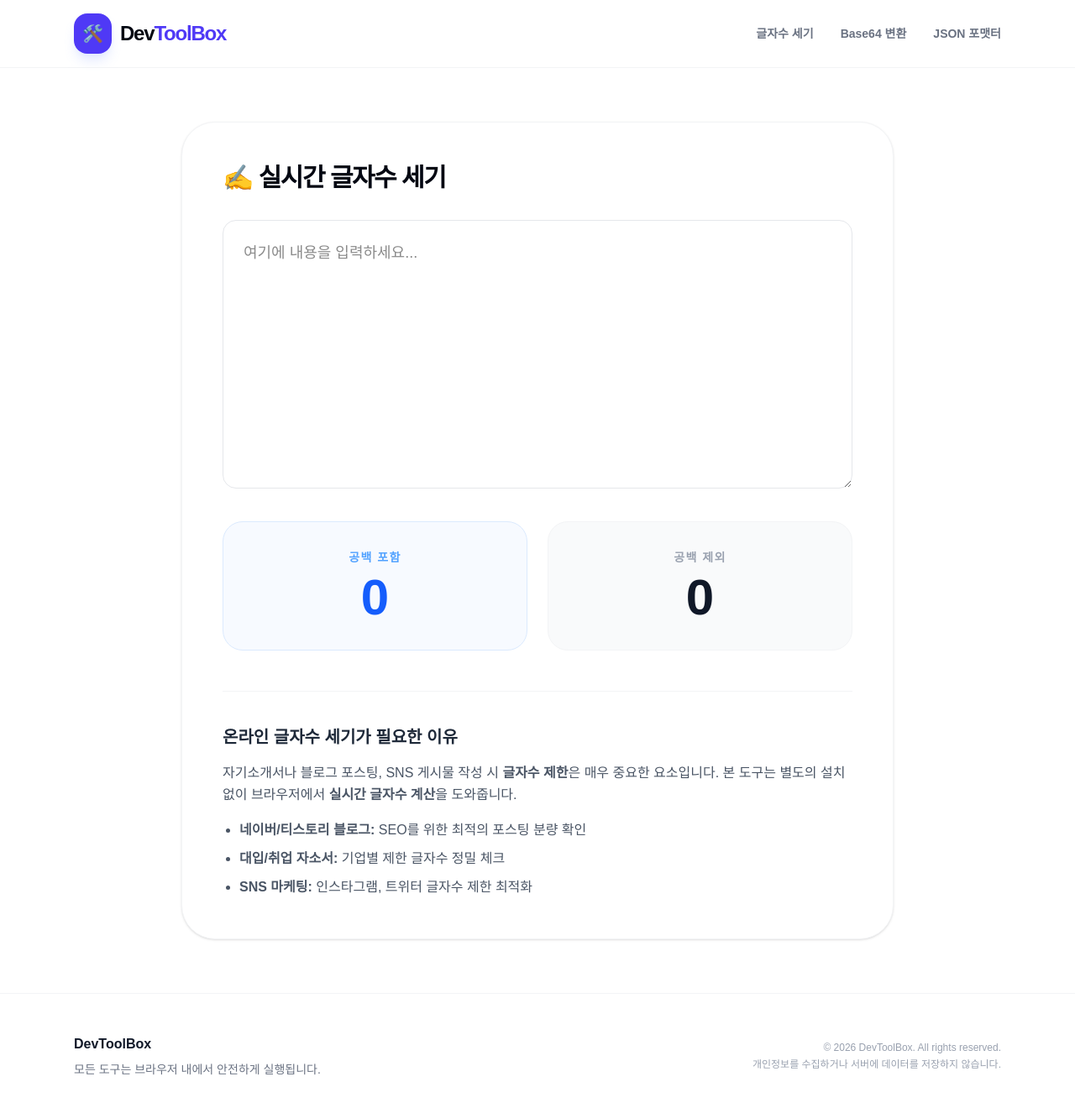
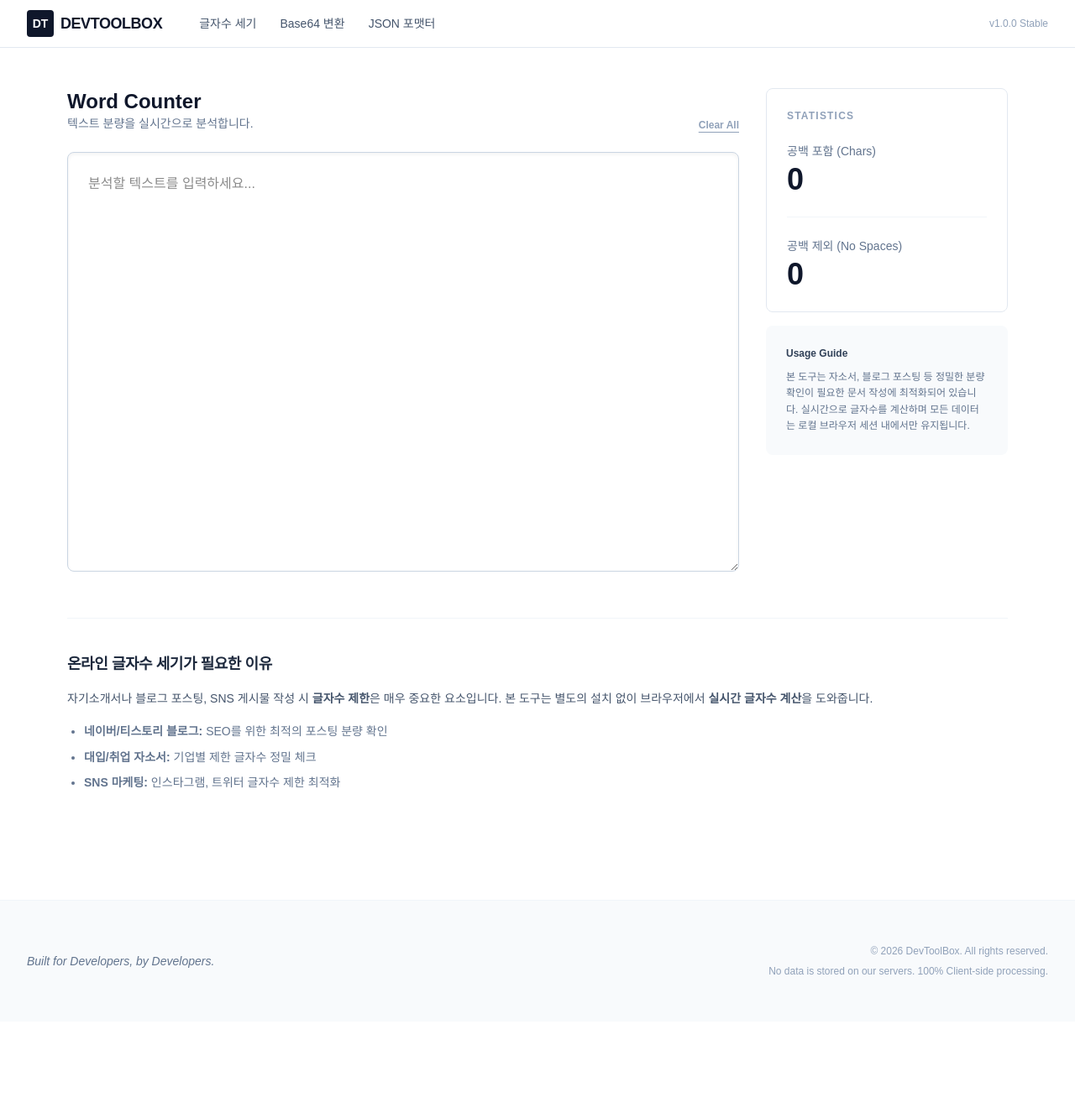
Before and after one commit to gjehdalshh/Development-Tools, a Next.js app: page /word-counter in a window 1280 px wide. Shown: the top 1320 px of the page at 84% size. After the commit the page ends 1217 px from the top, so only its background shows below. Built offline with nearby package versions, Linux system fonts and the light colour scheme.

Commit message:
design: Professional web-style UI overhaul with SEO content

```diff
--- a/app/base64/page.tsx
+++ b/app/base64/page.tsx
@@ -6,34 +6,33 @@ export default function Base64Tool() {
   const [result, setResult] = useState('');
 
   const handleAction = (type: 'en' | 'de') => {
-    try {
-      setResult(type === 'en' ? btoa(input) : atob(input));
-    } catch {
-      alert('올바른 형식이 아닙니다. 입력을 확인하세요.');
-    }
+    try { setResult(type === 'en' ? btoa(input) : atob(input)); } catch { alert('Invalid input format.'); }
   };
 
   return (
-    <div className="max-w-4xl mx-auto px-6">
-      <div className="bg-white rounded-[2.5rem] shadow-sm border border-gray-100 p-8 md:p-12">
-        <h2 className="text-3xl font-black text-gray-950 tracking-tighter mb-8">🔗 Base64 인코더/디코더</h2>
+    <div className="max-w-4xl mx-auto px-4 py-12">
+      <header className="mb-10">
+        <h2 className="text-2xl font-bold text-slate-900 tracking-tight uppercase">Base64 Converter</h2>
+        <p className="text-sm text-slate-400 font-medium mt-1">Encode or Decode data instantly</p>
+      </header>
 
+      <div className="space-y-6">
         <textarea
-          className="w-full h-40 p-6 border border-gray-200 rounded-2xl focus:ring-4 focus:ring-indigo-100 focus:border-indigo-400 outline-none font-mono mb-6 transition-all"
-          placeholder="변환할 텍스트를 입력하세요..."
+          className="w-full h-40 p-5 border border-slate-300 rounded focus:border-slate-900 outline-none font-mono text-sm bg-slate-50/30"
+          placeholder="데이터를 입력하세요..."
           value={input}
           onChange={(e) => setInput(e.target.value)}
         />
 
-        <div className="flex gap-4 mb-10">
-          <button onClick={() => handleAction('en')} className="flex-1 bg-indigo-600 text-white py-4 rounded-2xl font-black hover:bg-indigo-700 transition shadow-lg shadow-indigo-100">인코딩</button>
-          <button onClick={() => handleAction('de')} className="flex-1 bg-gray-900 text-white py-4 rounded-2xl font-black hover:bg-gray-800 transition shadow-lg shadow-gray-200">디코딩</button>
+        <div className="flex -space-x-px">
+          <button onClick={() => handleAction('en')} className="flex-1 bg-slate-900 text-white py-3 font-bold text-xs uppercase tracking-widest hover:bg-slate-800 transition rounded-l">Encode</button>
+          <button onClick={() => handleAction('de')} className="flex-1 bg-white border border-slate-300 text-slate-900 py-3 font-bold text-xs uppercase tracking-widest hover:bg-slate-50 transition rounded-r">Decode</button>
         </div>
 
         {result && (
-          <div className="p-8 bg-gray-950 rounded-3xl border border-gray-800 relative group mb-12">
-            <div className="text-xs font-bold text-gray-500 mb-3 uppercase tracking-[0.2em]">Result</div>
-            <code className="text-indigo-400 break-all font-mono leading-relaxed">{result}</code>
+          <div className="p-6 bg-slate-900 rounded">
+            <div className="text-[10px] font-bold text-slate-500 mb-2 uppercase tracking-widest">Output</div>
+            <code className="text-slate-100 text-sm break-all font-mono leading-relaxed">{result}</code>
           </div>
         )}
 
--- a/app/json-formatter/page.tsx
+++ b/app/json-formatter/page.tsx
@@ -6,37 +6,34 @@ export default function JsonFormatter() {
   const [result, setResult] = useState('');
 
   const format = () => {
-    try {
-      setResult(JSON.stringify(JSON.parse(input), null, 2));
-    } catch {
-      alert('올바른 JSON 형식이 아닙니다.');
-    }
+    try { setResult(JSON.stringify(JSON.parse(input), null, 2)); } catch { alert('Invalid JSON Syntax.'); }
   };
 
   return (
-    <div className="max-w-4xl mx-auto px-6">
-      <div className="bg-white rounded-[2.5rem] shadow-sm border border-gray-100 p-8 md:p-12">
-        <h2 className="text-3xl font-black text-gray-950 tracking-tighter mb-8">📦 JSON 포맷터</h2>
+    <div className="max-w-4xl mx-auto px-4 py-12">
+      <header className="mb-10">
+        <h2 className="text-2xl font-bold text-slate-900 tracking-tight uppercase tracking-tighter">JSON Formatter</h2>
+        <p className="text-sm text-slate-400 font-medium mt-1">Beautify and Validate JSON structures</p>
+      </header>
 
       <textarea
-          className="w-full h-56 p-6 border border-gray-200 rounded-2xl focus:ring-4 focus:ring-emerald-100 focus:border-emerald-400 outline-none font-mono text-sm mb-6 transition-all"
+        className="w-full h-56 p-5 border border-slate-300 rounded focus:border-slate-900 outline-none font-mono text-sm bg-slate-50/30 mb-4"
         placeholder='{"key": "value", "array": [1, 2, 3]}'
         value={input}
         onChange={(e) => setInput(e.target.value)}
       />
 
-        <button onClick={format} className="w-full bg-emerald-600 text-white py-4 rounded-2xl font-black hover:bg-emerald-700 transition shadow-lg shadow-emerald-100 mb-10">JSON 정렬하기 (Beautify)</button>
+      <button onClick={format} className="w-full bg-slate-900 text-white py-3.5 font-bold text-xs uppercase tracking-widest hover:bg-slate-800 transition rounded mb-8">Format JSON</button>
 
       {result && (
-          <div className="mb-12">
-            <pre className="p-8 bg-gray-950 text-emerald-400 rounded-3xl overflow-x-auto text-sm font-mono leading-relaxed border border-gray-800">
+        <pre className="p-6 bg-slate-50 border border-slate-200 rounded text-slate-700 text-sm font-mono overflow-x-auto leading-relaxed mb-12">
           {result}
         </pre>
-          </div>
       )}
 
       <article className="pt-10 border-t border-gray-100 text-gray-600 leading-relaxed text-sm">
-          <h3 className="text-xl font-bold text-gray-800 mb-4">온라인 JSON 포맷터가 필요한 순간</h3>
+          <h3 className="text-xl font-bold text-gray-800 mb-4">온라인 JSON 포맷터의 활용</h3>
+          <p>복잡하게 엉킨 API 응답 데이터를 가독성 있게 정렬합니다. 2-space 들여쓰기를 표준으로 제공합니다.</p>
           <p className="mb-4">
             API 응답 결과가 한 줄로 뭉쳐있어 구조 파악이 어려울 때, 본 <strong>JSON 포맷터</strong>를 사용하면 가독성이 극대화됩니다. 자동 들여쓰기 기능을 통해 데이터의 계층 구조를 한눈에 확인하세요.
           </p>
@@ -45,6 +42,5 @@ export default function JsonFormatter() {
           </div>
         </article>
     </div>
-    </div>
   );
 }
--- a/app/layout.tsx
+++ b/app/layout.tsx
@@ -2,39 +2,43 @@ import './globals.css';
 import Link from 'next/link';
 
 export const metadata = {
-  title: 'DevToolBox - 개발자를 위한 온라인 도구 모음',
-  description: '글자수 세기, Base64 변환, JSON 포맷터 등 개발과 작업에 필요한 도구를 무료로 사용하세요.',
+  title: 'DevToolBox | Professional Developer Utilities',
+  description: '개발자를 위한 정밀한 온라인 도구 모음입니다.',
 };
 
 export default function RootLayout({ children }: { children: React.ReactNode }) {
   return (
     <html lang="ko">
-      <body className="bg-gray-50/50 min-h-screen antialiased text-gray-900 font-sans">
-        <nav className="bg-white/80 backdrop-blur-md sticky top-0 z-50 border-b border-gray-100">
-          <div className="max-w-6xl mx-auto px-6 h-20 flex items-center justify-between">
-            <Link href="/" className="flex items-center gap-2.5 group">
-              <span className="p-2.5 rounded-2xl bg-indigo-600 text-white font-black text-xl shadow-indigo-100 shadow-lg group-hover:bg-indigo-700 transition-all">🛠️</span>
-              <span className="font-extrabold text-2xl text-gray-950 tracking-tighter">Dev<span className="text-indigo-600">ToolBox</span></span>
-            </Link>
-            <div className="hidden md:flex items-center gap-8 text-sm font-bold text-gray-500">
-              <Link href="/word-counter" className="hover:text-indigo-600 transition-colors">글자수 세기</Link>
-              <Link href="/base64" className="hover:text-indigo-600 transition-colors">Base64 변환</Link>
-              <Link href="/json-formatter" className="hover:text-emerald-600 transition-colors">JSON 포맷터</Link>
+      <body className="bg-white min-h-screen text-slate-900 antialiased font-sans">
+        <nav className="border-b border-slate-200 bg-white sticky top-0 z-50">
+          <div className="max-w-7xl mx-auto px-4 sm:px-6 lg:px-8 h-14 flex items-center justify-between">
+            <div className="flex items-center gap-8">
+              <Link href="/" className="flex items-center gap-2">
+                <span className="w-8 h-8 flex items-center justify-center rounded bg-slate-900 text-white font-bold text-sm">DT</span>
+                <span className="font-bold text-lg tracking-tight text-slate-900 uppercase">DevToolBox</span>
+              </Link>
+              <div className="hidden md:flex items-center gap-1">
+                <Link href="/word-counter" className="px-3 py-2 text-sm font-medium text-slate-600 hover:text-slate-900 hover:bg-slate-50 rounded-md transition-all">글자수 세기</Link>
+                <Link href="/base64" className="px-3 py-2 text-sm font-medium text-slate-600 hover:text-slate-900 hover:bg-slate-50 rounded-md transition-all">Base64 변환</Link>
+                <Link href="/json-formatter" className="px-3 py-2 text-sm font-medium text-slate-600 hover:text-slate-900 hover:bg-slate-50 rounded-md transition-all">JSON 포맷터</Link>
+              </div>
+            </div>
+            <div className="flex items-center gap-4 text-xs font-mono text-slate-400">
+              v1.0.0 Stable
             </div>
           </div>
         </nav>
 
-        <main className="py-12 md:py-16 min-h-[calc(100vh-160px)]">{children}</main>
+        <main>{children}</main>
 
-        <footer className="border-t border-gray-100 bg-white py-12">
-          <div className="max-w-6xl mx-auto px-6 grid grid-cols-1 md:grid-cols-2 gap-8 items-center">
-            <div className="text-center md:text-left">
-              <p className="font-bold text-gray-900">DevToolBox</p>
-              <p className="mt-2 text-sm text-gray-500">모든 도구는 브라우저 내에서 안전하게 실행됩니다.</p>
+        <footer className="border-t border-slate-100 bg-slate-50 mt-20">
+          <div className="max-w-7xl mx-auto px-4 sm:px-6 lg:px-8 py-12 flex flex-col md:flex-row justify-between items-center gap-6">
+            <div className="text-slate-500 text-sm italic">
+              Built for Developers, by Developers.
             </div>
-            <div className="text-center md:text-right text-xs text-gray-400">
+            <div className="text-slate-400 text-xs text-center md:text-right leading-loose">
               <p>&copy; 2026 DevToolBox. All rights reserved.</p>
-              <p className="mt-1">개인정보를 수집하거나 서버에 데이터를 저장하지 않습니다.</p>
+              <p>No data is stored on our servers. 100% Client-side processing.</p>
             </div>
           </div>
         </footer>
--- a/app/word-counter/page.tsx
+++ b/app/word-counter/page.tsx
@@ -3,45 +3,65 @@ import { useState } from 'react';
 
 export default function WordCounter() {
   const [text, setText] = useState('');
-  const charCount = text.length;
-  const noSpaceCount = text.replace(/\s+/g, '').length;
 
   return (
-    <div className="max-w-4xl mx-auto px-6">
-      <div className="bg-white rounded-[2.5rem] shadow-sm border border-gray-100 p-8 md:p-12">
-        <h2 className="text-3xl font-black text-gray-950 tracking-tighter mb-8">✍️ 실시간 글자수 세기</h2>
+    <div className="max-w-6xl mx-auto px-4 py-12">
+      <div className="flex flex-col lg:flex-row gap-8">
+        {/* 입력 및 기능부 */}
+        <div className="flex-1">
+          <div className="mb-6 flex justify-between items-end">
+            <div>
+              <h2 className="text-2xl font-bold text-slate-900">Word Counter</h2>
+              <p className="text-sm text-slate-500">텍스트 분량을 실시간으로 분석합니다.</p>
+            </div>
+            <button onClick={() => setText('')} className="text-xs font-semibold text-slate-400 hover:text-red-500 underline underline-offset-4">Clear All</button>
+          </div>
 
           <textarea
-          className="w-full h-80 p-6 border border-gray-200 rounded-2xl focus:ring-4 focus:ring-blue-100 focus:border-blue-400 outline-none text-lg leading-relaxed mb-8 transition-all"
-          placeholder="여기에 내용을 입력하세요..."
+            className="w-full h-[500px] p-6 border border-slate-300 rounded-lg focus:ring-0 focus:border-slate-900 outline-none text-base font-mono leading-relaxed bg-white shadow-inner"
+            placeholder="분석할 텍스트를 입력하세요..."
             value={text}
             onChange={(e) => setText(e.target.value)}
           />
+        </div>
 
-        <div className="grid grid-cols-2 gap-6 mb-12">
-          <div className="bg-blue-50/50 p-8 rounded-3xl border border-blue-100 text-center">
-            <div className="text-sm font-bold text-blue-400 uppercase tracking-widest mb-2">공백 포함</div>
-            <div className="text-6xl font-black text-blue-600">{charCount}</div>
+        {/* 결과 통계 사이드바 (웹스러운 정보 배치) */}
+        <div className="w-full lg:w-72">
+          <div className="sticky top-24 space-y-4">
+            <div className="p-6 border border-slate-200 rounded-lg bg-white">
+              <h3 className="text-xs font-bold text-slate-400 uppercase tracking-widest mb-6">Statistics</h3>
+              <div className="space-y-6">
+                <div>
+                  <div className="text-sm text-slate-500 mb-1">공백 포함 (Chars)</div>
+                  <div className="text-4xl font-mono font-bold text-slate-900">{text.length}</div>
                 </div>
-          <div className="bg-gray-50 p-8 rounded-3xl border border-gray-100 text-center">
-            <div className="text-sm font-bold text-gray-400 uppercase tracking-widest mb-2">공백 제외</div>
-            <div className="text-6xl font-black text-gray-900">{noSpaceCount}</div>
+                <div className="pt-6 border-t border-slate-100">
+                  <div className="text-sm text-slate-500 mb-1">공백 제외 (No Spaces)</div>
+                  <div className="text-4xl font-mono font-bold text-slate-900">{text.replace(/\s+/g, '').length}</div>
+                </div>
               </div>
             </div>
 
-        {/* SEO 설명 영역 */}
-        <article className="pt-10 border-t border-gray-100 text-gray-600 leading-relaxed text-sm md:text-base">
-          <h3 className="text-xl font-bold text-gray-800 mb-4">온라인 글자수 세기가 필요한 이유</h3>
+            {/* SEO 텍스트 (사이드바에 배치하여 공간 활용) */}
+            <div className="p-6 bg-slate-50 rounded-lg text-xs leading-relaxed text-slate-500">
+              <h4 className="font-bold text-slate-700 mb-2">Usage Guide</h4>
+              <p>본 도구는 자소서, 블로그 포스팅 등 정밀한 분량 확인이 필요한 문서 작성에 최적화되어 있습니다. 실시간으로 글자수를 계산하며 모든 데이터는 로컬 브라우저 세션 내에서만 유지됩니다.</p>
+            </div>
+          </div>
+        </div>
+      </div>
+      {/* 요청하신 SEO 설명 영역 - 본문 하단 배치 */}
+          <article className="mt-12 pt-10 border-t border-slate-100 text-slate-600 leading-relaxed text-sm">
+            <h3 className="text-lg font-bold text-slate-800 mb-4 tracking-tight">온라인 글자수 세기가 필요한 이유</h3>
             <p className="mb-4">
               자기소개서나 블로그 포스팅, SNS 게시물 작성 시 <strong>글자수 제한</strong>은 매우 중요한 요소입니다. 본 도구는 별도의 설치 없이 브라우저에서 <strong>실시간 글자수 계산</strong>을 도와줍니다.
             </p>
-          <ul className="list-disc ml-5 space-y-2">
+            <ul className="list-disc ml-5 space-y-2 text-slate-500">
               <li><strong>네이버/티스토리 블로그:</strong> SEO를 위한 최적의 포스팅 분량 확인</li>
               <li><strong>대입/취업 자소서:</strong> 기업별 제한 글자수 정밀 체크</li>
               <li><strong>SNS 마케팅:</strong> 인스타그램, 트위터 글자수 제한 최적화</li>
             </ul>
           </article>
     </div>
-    </div>
   );
 }
```
Lines whose indentation alone changed are shown as unchanged.
